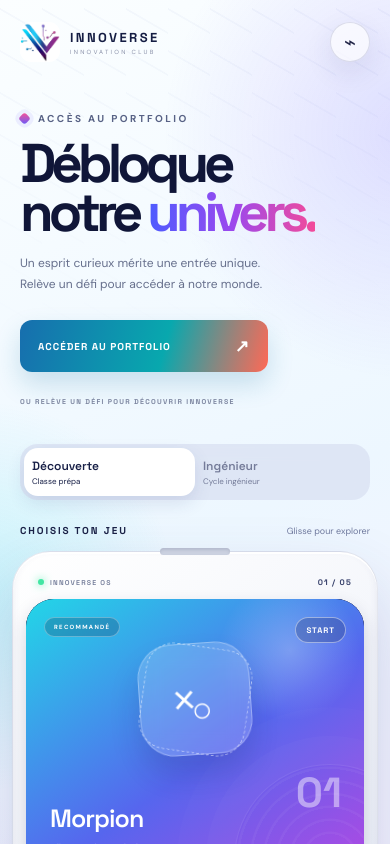
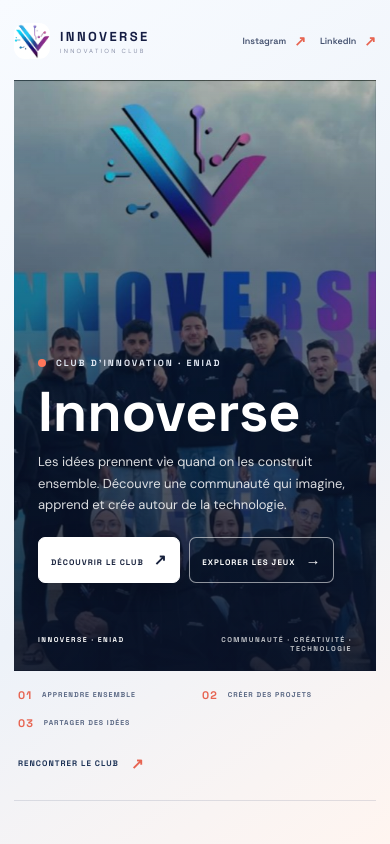
Before and after one commit to RihamBouchiha/innov_portfolio, a Next.js app: page / in a window 390 px wide. Shown: the top 844 px of the page. Built offline with nearby package versions, Linux system fonts and the light colour scheme.

Commit message:
Add landing page component and enhance Home component with navigation

```diff
--- a/app/page.js
+++ b/app/page.js
@@ -37,7 +37,7 @@
   );
 }
 
-function Home({ onPlay, onEnterPortfolio, audience, setAudience, soundEnabled, setSoundEnabled }) {
+function Home({ onPlay, onEnterPortfolio, onBackLanding, audience, setAudience, soundEnabled, setSoundEnabled }) {
   const carousel=useRef(null); const [slide,setSlide]=useState(0);
   const visibleGames=audience==="discovery"?beginnerGames:games;
   const go=(index)=>{const next=(index+visibleGames.length)%visibleGames.length;setSlide(next);const el=carousel.current;if(el)el.scrollTo({left:next*el.clientWidth,behavior:"smooth"})};
@@ -45,7 +45,7 @@
   return (
     <main className="page-shell">
       <div className="orb orb-one" /><div className="orb orb-two" />
-      <header><Logo /><button className="sound" onClick={() => setSoundEnabled(!soundEnabled)} aria-label={soundEnabled ? "Désactiver le son" : "Activer le son"} aria-pressed={soundEnabled}>{soundEnabled ? "⌁" : "×"}</button></header>
+      <header><Logo /><div className="home-actions"><button className="sound" onClick={() => setSoundEnabled(!soundEnabled)} aria-label={soundEnabled ? "Désactiver le son" : "Activer le son"} aria-pressed={soundEnabled}>{soundEnabled ? "⌁" : "×"}</button><button className="home-return" onClick={onBackLanding}>ACCUEIL</button></div></header>
       <section className="hero">
         <div className="eyebrow"><span /> ACCÈS AU PORTFOLIO</div>
         <h1>Débloque<br />notre <em>univers.</em></h1>
@@ -275,6 +275,40 @@
   { photo: require("../images/1769461821962.jpg").default, event: "TECH CONNECT" },
 ];
 
+function Landing({ onEnterPortfolio, onExploreGames }) {
+  return (
+    <main className="landing-page">
+      <header className="landing-nav">
+        <Logo />
+        <nav aria-label="Navigation principale">
+          <a href="https://www.instagram.com/innoverse.eniad?stkn=eXp2cGk2dTk2M3Fy" target="_blank" rel="noreferrer">Instagram <span aria-hidden="true">↗</span></a>
+          <a href="https://www.linkedin.com/in/innoverse-eniad-club/" target="_blank" rel="noreferrer">LinkedIn <span aria-hidden="true">↗</span></a>
+        </nav>
+      </header>
+      <section className="landing-hero">
+        <Image className="landing-team-image" src={teamPhoto} alt="Les membres du club Innoverse ENIAD réunis" fill priority sizes="100vw" />
+        <div className="landing-shade" />
+        <div className="landing-content">
+          <div className="landing-kicker"><i /> CLUB D’INNOVATION · ENIAD</div>
+          <h1>Innoverse</h1>
+          <p>Les idées prennent vie quand on les construit ensemble. Découvre une communauté qui imagine, apprend et crée autour de la technologie.</p>
+          <div className="landing-actions">
+            <button className="landing-primary" onClick={onEnterPortfolio}>DÉCOUVRIR LE CLUB <span aria-hidden="true">↗</span></button>
+            <button className="landing-secondary" onClick={onExploreGames}>EXPLORER LES JEUX <span aria-hidden="true">→</span></button>
+          </div>
+        </div>
+        <div className="landing-photo-caption">INNOVERSE · ENIAD <span>COMMUNAUTÉ · CRÉATIVITÉ · TECHNOLOGIE</span></div>
+      </section>
+      <section className="landing-signals" aria-label="Univers Innoverse">
+        <span><b>01</b> APPRENDRE ENSEMBLE</span>
+        <span><b>02</b> CRÉER DES PROJETS</span>
+        <span><b>03</b> PARTAGER DES IDÉES</span>
+        <button onClick={onEnterPortfolio}>RENCONTRER LE CLUB <span aria-hidden="true">↗</span></button>
+      </section>
+    </main>
+  );
+}
+
 function Portfolio({ onBack }) {
   const [activeIndex, setActiveIndex] = useState(null);
   const activeMember = activeIndex === null ? null : members[activeIndex];
@@ -395,8 +429,10 @@
 }
 
 export default function Page() {
-  const [game,setGame]=useState(null); const [won,setWon]=useState(false); const [portfolio,setPortfolio]=useState(false); const [audience,setAudience]=useState("discovery"); const [soundEnabled,setSoundEnabled]=useState(true);
-  if(portfolio) return <Portfolio onBack={()=>{setPortfolio(false);setWon(false);setGame(null)}}/>;
+  const [game,setGame]=useState(null); const [won,setWon]=useState(false); const [portfolio,setPortfolio]=useState(false); const [showGames,setShowGames]=useState(false); const [audience,setAudience]=useState("discovery"); const [soundEnabled,setSoundEnabled]=useState(true);
+  if(portfolio) return <Portfolio onBack={()=>{setPortfolio(false);setWon(false);setGame(null);setShowGames(false)}}/>;
   if(won) return <Victory onEnter={()=>setPortfolio(true)}/>;
-  return game ? <GameScreen gameId={game} onBack={()=>setGame(null)} onWin={()=>setWon(true)} soundEnabled={soundEnabled}/> : <Home onPlay={setGame} onEnterPortfolio={()=>setPortfolio(true)} audience={audience} setAudience={setAudience} soundEnabled={soundEnabled} setSoundEnabled={setSoundEnabled}/>;
+  if(game) return <GameScreen gameId={game} onBack={()=>setGame(null)} onWin={()=>setWon(true)} soundEnabled={soundEnabled}/>;
+  if(showGames) return <Home onPlay={setGame} onEnterPortfolio={()=>setPortfolio(true)} onBackLanding={()=>setShowGames(false)} audience={audience} setAudience={setAudience} soundEnabled={soundEnabled} setSoundEnabled={setSoundEnabled}/>;
+  return <Landing onEnterPortfolio={()=>setPortfolio(true)} onExploreGames={()=>setShowGames(true)}/>;
 }
--- a/app/readability.css
+++ b/app/readability.css
@@ -66,6 +66,71 @@
 @keyframes tic-mark-in{from{opacity:0;transform:translateY(-.03em) scale(.65)}to{opacity:1;transform:translateY(-.03em) scale(1)}}
 .tic-board .tic-mark{animation:tic-mark-in .18s cubic-bezier(.2,.8,.25,1.25) both}
 @media(prefers-reduced-motion:reduce){.tic-board .tic-mark{animation:none}}
+
+/* Innoverse landing page: brand-first, with the team as the first visual. */
+.landing-page{min-height:100svh;padding:22px clamp(18px,5vw,72px) 24px;background:linear-gradient(145deg,#f8fbff,#edf2f9 58%,#fff5f0);color:#15213c}
+.landing-nav{width:min(100%,1440px);min-height:50px;margin:0 auto;display:flex;align-items:center;justify-content:space-between;gap:20px;position:relative;z-index:2}
+.landing-nav nav{display:flex;align-items:center;gap:24px}
+.landing-nav nav a{display:flex;align-items:center;gap:8px;color:#44516f;text-decoration:none;font:600 10px "Space Grotesk"}
+.landing-nav nav a span{color:#e76451;font-size:14px}
+.landing-hero{width:min(100%,1440px);min-height:680px;height:calc(78svh - 70px);max-height:850px;position:relative;isolation:isolate;overflow:hidden;margin:20px auto 0;background:#18243d}
+.landing-team-image{z-index:-2;object-fit:cover;object-position:center 36%;animation:landing-photo-in .8s ease-out both}
+.landing-shade{position:absolute;z-index:-1;inset:0;background:linear-gradient(90deg,rgba(10,19,40,.84),rgba(10,19,40,.46) 48%,rgba(10,19,40,.04) 100%),linear-gradient(0deg,rgba(10,19,40,.55),transparent 45%)}
+.landing-content{width:min(650px,70%);position:absolute;left:clamp(26px,7vw,96px);top:50%;transform:translateY(-43%);color:#fff;animation:landing-copy-in .6s .12s ease-out both}
+.landing-kicker{display:flex;align-items:center;gap:10px;color:#e0e7f2;font:700 9px "Space Grotesk";letter-spacing:2px}
+.landing-kicker i{width:8px;height:8px;border-radius:50%;background:#ff765a;box-shadow:0 0 14px rgba(255,118,90,.75)}
+.landing-content h1{margin:22px 0 18px;font:700 88px/0.98 "Space Grotesk";letter-spacing:0;color:#fff}
+.landing-content p{max-width:530px;margin:0;color:rgba(255,255,255,.85);font-size:16px;line-height:1.75}
+.landing-actions{display:flex;align-items:center;flex-wrap:wrap;gap:12px;margin-top:30px}
+.landing-actions button{min-height:48px;padding:0 17px;border-radius:7px;font:700 9px "Space Grotesk";letter-spacing:1px;cursor:pointer;transition:transform .18s,background .18s,box-shadow .18s}
+.landing-actions button:hover{transform:translateY(-2px)}
+.landing-actions button span{margin-left:12px;font-size:15px}
+.landing-primary{border:1px solid #fff;background:#fff;color:#17213c;box-shadow:0 8px 22px rgba(0,0,0,.16)}
+.landing-primary:hover{background:#e5fbfa}
+.landing-secondary{border:1px solid rgba(255,255,255,.55);background:rgba(14,25,49,.2);color:#fff;backdrop-filter:blur(8px)}
+.landing-secondary:hover{background:rgba(255,255,255,.14)}
+.landing-actions button:focus-visible,.landing-signals button:focus-visible,.landing-nav a:focus-visible{outline:3px solid #ff957d;outline-offset:3px}
+.landing-photo-caption{position:absolute;left:clamp(26px,7vw,96px);right:clamp(26px,7vw,96px);bottom:20px;display:flex;justify-content:space-between;gap:16px;color:#fff;font:700 8px "Space Grotesk";letter-spacing:1.5px}
+.landing-photo-caption span{color:rgba(255,255,255,.75);text-align:right}
+.landing-signals{width:min(100%,1440px);min-height:88px;margin:0 auto;display:grid;grid-template-columns:repeat(3,minmax(0,1fr)) auto;align-items:center;gap:22px;border-bottom:1px solid rgba(37,52,93,.13)}
+.landing-signals>span{display:flex;align-items:center;gap:10px;color:#596783;font:700 8px "Space Grotesk";letter-spacing:1px}
+.landing-signals>span b{color:#e76451;font-size:11px}
+.landing-signals button{display:flex;align-items:center;gap:12px;padding:10px 0;border:0;background:transparent;color:#1b3155;font:700 8px "Space Grotesk";letter-spacing:1px;cursor:pointer}
+.landing-signals button span{color:#e76451;font-size:15px}
+@keyframes landing-photo-in{from{transform:scale(1.025);opacity:.8}to{transform:scale(1);opacity:1}}
+@keyframes landing-copy-in{from{opacity:0;translate:0 10px}to{opacity:1;translate:0 0}}
+@media(max-width:760px){
+  .landing-page{padding:16px 14px 18px}
+  .landing-nav .brand-mark{width:36px;height:36px}
+  .landing-nav nav{gap:14px}
+  .landing-nav nav a{font-size:9px}
+  .landing-hero{height:70svh;min-height:520px;max-height:720px;margin-top:14px}
+  .landing-team-image{object-position:55% center}
+  .landing-shade{background:linear-gradient(0deg,rgba(10,19,40,.88),rgba(10,19,40,.5) 52%,rgba(10,19,40,.06))}
+  .landing-content{width:auto;left:24px;right:24px;top:auto;bottom:88px;transform:none}
+  .landing-content h1{font-size:56px;margin:16px 0 12px}
+  .landing-content p{font-size:13px;line-height:1.65}
+  .landing-actions{gap:9px;margin-top:21px}
+  .landing-actions button{min-height:46px;padding:0 12px;font-size:8px}
+  .landing-actions button span{margin-left:7px}
+  .landing-photo-caption{left:24px;right:24px;bottom:18px;font-size:7px}
+  .landing-photo-caption span{max-width:48%}
+  .landing-signals{grid-template-columns:1fr 1fr;gap:14px;padding:17px 4px}
+  .landing-signals>span{font-size:7px}
+  .landing-signals button{grid-column:1/-1;justify-self:start}
+}
+@media(max-width:380px){
+  .landing-nav .brand strong{font-size:10px}
+  .landing-nav .brand div span{font-size:5px}
+  .landing-nav nav{gap:9px}
+  .landing-nav nav a{font-size:8px}
+  .landing-hero{min-height:500px}
+  .landing-content{left:19px;right:19px}
+  .landing-content h1{font-size:48px}
+  .landing-actions{align-items:stretch;flex-direction:column}
+  .landing-actions button{justify-content:space-between}
+}
+@media(prefers-reduced-motion:reduce){.landing-team-image,.landing-content{animation:none}}
 
 /* Carousel alignment fix: exactly one game per console screen. */
 .arcade-console .game-list{display:grid;grid-auto-flow:column;grid-auto-columns:100%;grid-template-rows:1fr;align-items:stretch}
```
